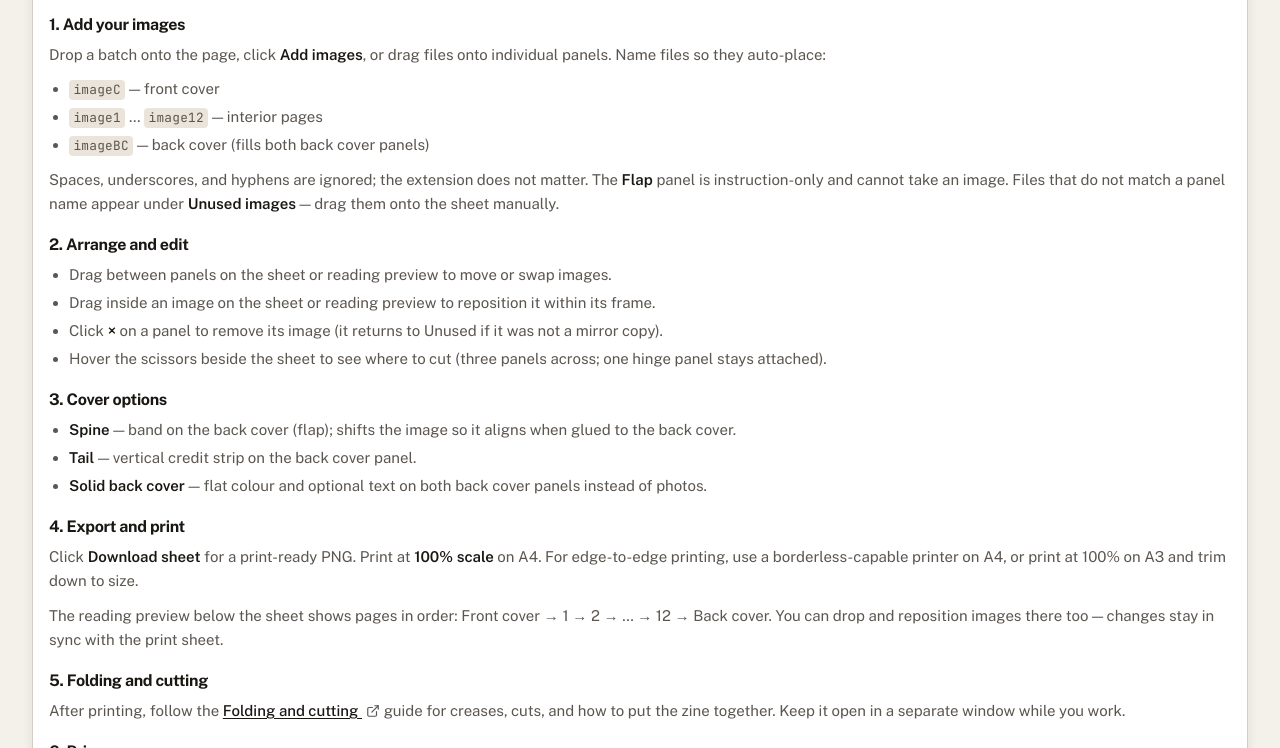
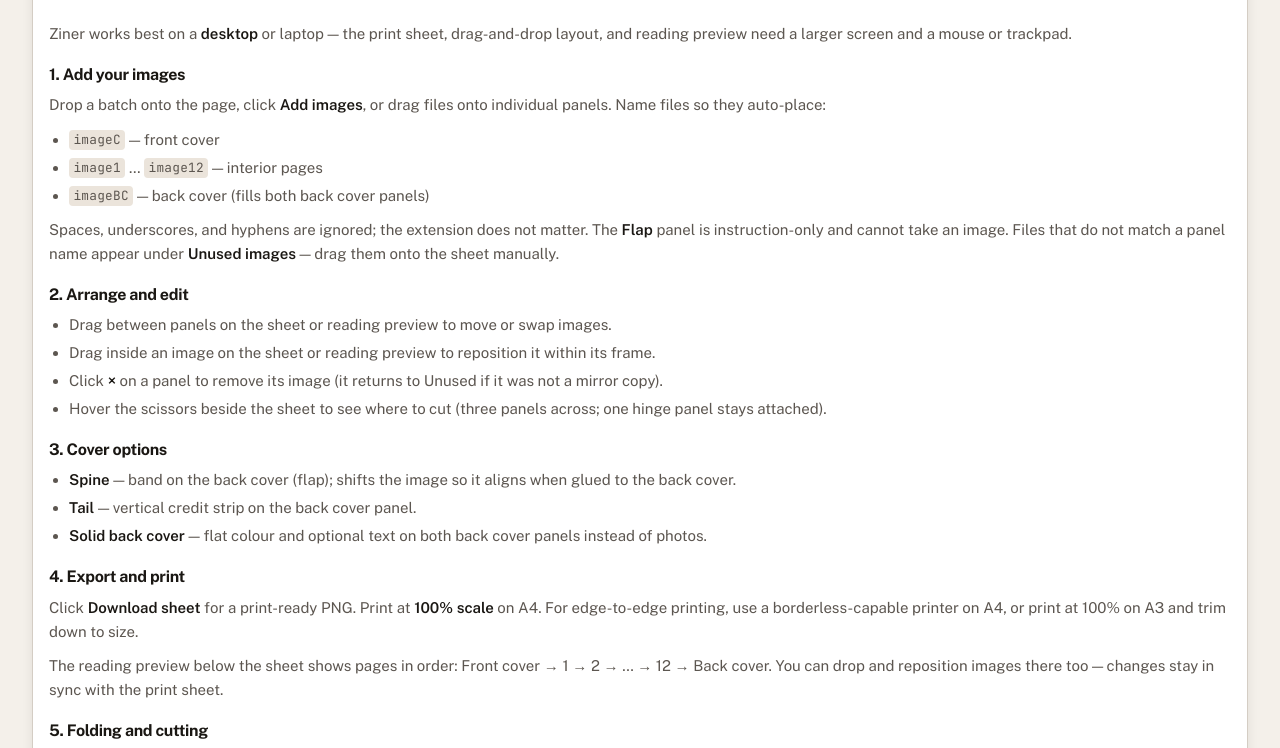
Before and after one commit to fotosyn/zinipress, a plain HTML site: page index.html in a window 1280 px wide. Both pictures are taken after a click on the link "Guide and Privacy". Shown: the part 185-933 px from the top of the page. Drawn offline with nearby package versions, Linux system fonts and the light colour scheme.

Commit message:
Note in guide that Ziner works best on desktop.
Adds a short intro before the numbered sections with spacing below the panel header.

```diff
--- a/index.html
+++ b/index.html
@@ -19,6 +19,9 @@
     <details id="guide" class="instructions-panel panel">
       <summary class="instructions-summary">Guide and Privacy</summary>
       <div class="instructions-body">
+        <br>
+        <p>Ziner works best on a <strong>desktop</strong> or laptop — the print sheet, drag-and-drop layout, and reading preview need a larger screen and a mouse or trackpad.</p>
+
         <h3>1. Add your images</h3>
         <p>Drop a batch onto the page, click <strong>Add images</strong>, or drag files onto individual panels. Name files so they auto-place:</p>
         <ul>
```
